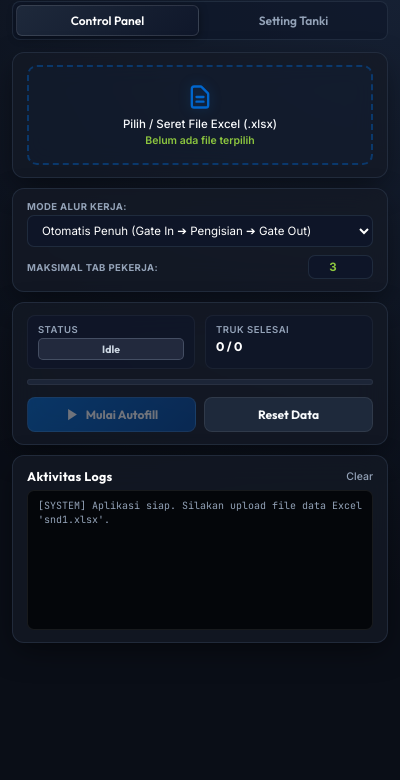
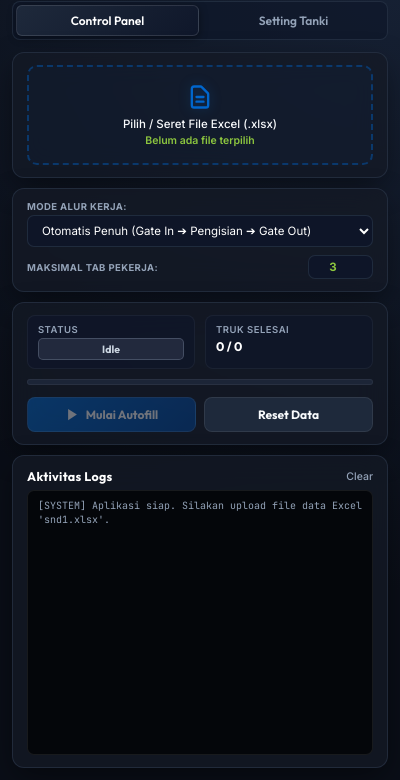
Before and after one commit to Jooz404/Autofill_Program, a browser extension: page popup.html in a window 400 px wide. Shown: the part 64-844 px from the top of the page. Drawn offline with Linux system fonts and the light colour scheme.

Commit message:
Versi stabil tampilan UI

```diff
--- a/popup.css
+++ b/popup.css
@@ -218,6 +218,8 @@ html, body {
 
 .tab-section.active {
   display: flex;
+  flex: 1;
+  min-height: 0;
 }
 
 /* Fluid Cards */
@@ -454,6 +456,13 @@ html, body {
 }
 
 /* Terminal Log Panel */
+.log-card {
+  flex: 1;
+  display: flex;
+  flex-direction: column;
+  min-height: 180px;
+}
+
 .clear-log {
   font-size: 10.5px;
   color: var(--text-muted);
@@ -466,7 +475,8 @@ html, body {
 }
 
 .log-terminal {
-  height: 140px;
+  flex: 1;
+  min-height: 120px;
   background: #04060a;
   border: 1px solid rgba(255, 255, 255, 0.08);
   border-radius: 7px;
```
